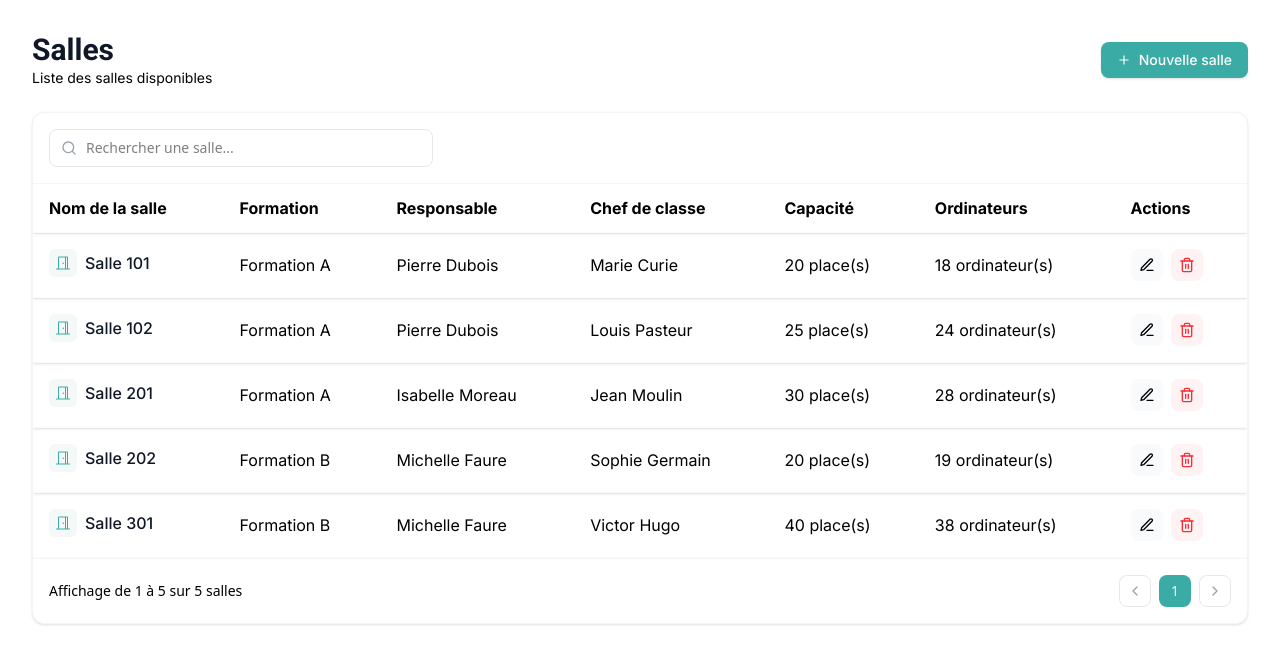
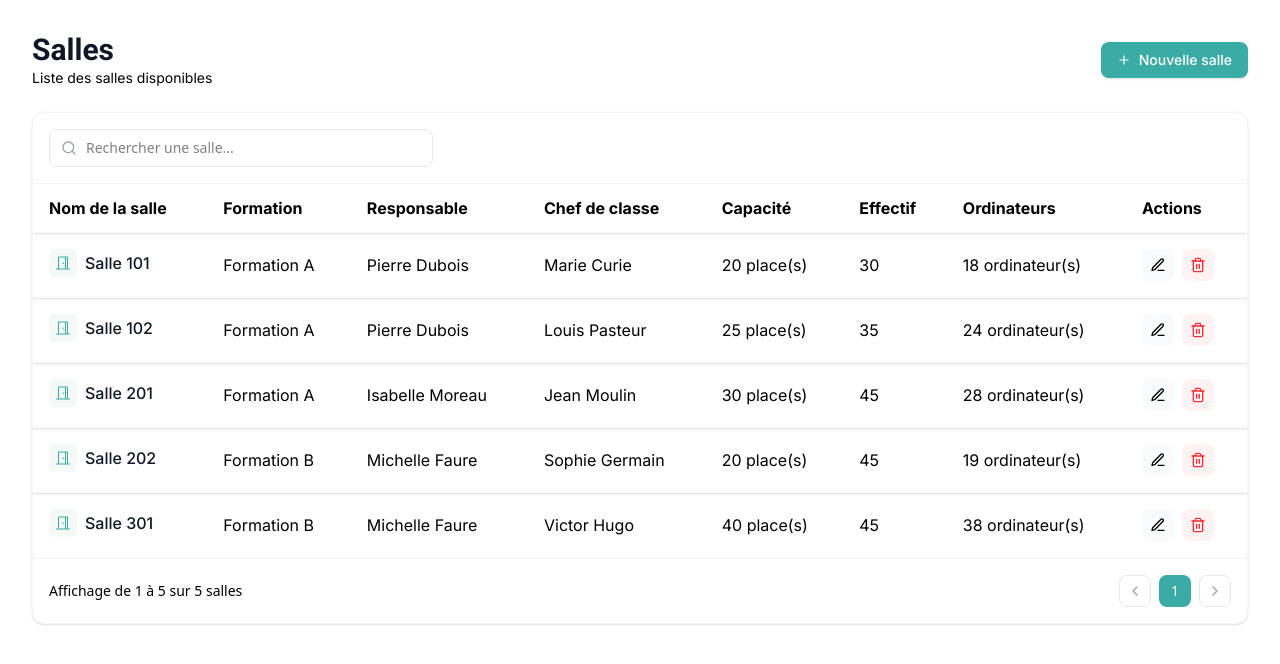
Before and after one commit to Wen360-lab/gestion_emprunt_ordi, a Next.js app: page /salle in a window 1280 px wide. Shown: the top 664 px of the page. Built offline with nearby package versions, Linux system fonts and the light colour scheme.

Commit message:
Création du dossier salle contenant les composants de la page Salle

```diff
--- a/app/(dashboard)/salle/page.tsx
+++ b/app/(dashboard)/salle/page.tsx
@@ -1,7 +1,7 @@
-import Table from "@/components/Table"; //On importe le composant Table
-import Header from "@/components/Header";//On importe le composant Header
-import SearchBar from "@/components/SearchBar";//On importe le composant SearchBar
-import Pagination from "@/components/Pagination";//On importe le composant Pagination
+import Table from "@/components/salle/Table"; //On importe le composant Table
+import Header from "@/components/salle/Header";//On importe le composant Header
+import SearchBar from "@/components/salle/SearchBar";//On importe le composant SearchBar
+import Pagination from "@/components/salle/Pagination";//On importe le composant Pagination
 
 //On définit le tableau d'objets que va contenir le composant Table
 const salles = [
@@ -12,6 +12,7 @@ const salles = [
 	responsable : "Pierre Dubois",
 	chefDeClasse : "Marie Curie",
 	capacite : 20,
+	effectif : 30,
 	ordinateurs : 18,
 	},
 
@@ -22,6 +23,7 @@ const salles = [
 	responsable : "Pierre Dubois",
 	chefDeClasse : "Louis Pasteur",
 	capacite : 25,
+	effectif : 35,
 	ordinateurs : 24,
 	},
 
@@ -32,6 +34,7 @@ const salles = [
 	responsable : "Isabelle Moreau",
 	chefDeClasse : "Jean Moulin",
 	capacite : 30,
+	effectif : 45,
 	ordinateurs : 28,
 	},
 
@@ -42,6 +45,7 @@ const salles = [
 	responsable : "Michelle Faure",
 	chefDeClasse : "Sophie Germain",
 	capacite : 20,
+	effectif : 45,
 	ordinateurs : 19,
 	},
 
@@ -52,6 +56,7 @@ const salles = [
 	responsable : "Michelle Faure",
 	chefDeClasse : "Victor Hugo",
 	capacite : 40,
+	effectif : 45,
 	ordinateurs : 38,
 	},
 
--- a/components/Table.tsx
+++ b/components/salle/Table.tsx
@@ -16,6 +16,7 @@ interface Salle {
     responsable : string;
     chefDeClasse : string;
     capacite : number;
+    effectif : number;
     ordinateurs : number
 }
 
@@ -36,6 +37,7 @@ export default function Table({ salles }: TableProps) {
                         <th className="text-left text-base font-bold text-gray-1 px-4 py-3">Responsable</th>
                         <th className="text-left text-base font-bold text-gray-1 px-4 py-3">Chef de classe</th>
                         <th className="text-left text-base font-bold text-gray-1 px-4 py-3">Capacité</th>
+                        <th className="text-left text-base font-bold text-gray-1 px-4 py-3">Effectif</th>
                         <th className="text-left text-base font-bold text-gray-1 px-4 py-3">Ordinateurs</th>
                         <th className="text-left text-base font-bold text-gray-1 px-4 py-3">Actions</th>
                     </tr>
@@ -49,6 +51,7 @@ export default function Table({ salles }: TableProps) {
                         <td className="px-4 py-4 text-gray-1">{salle.responsable}</td>
                         <td className="px-4 py-4 text-gray-1">{salle.chefDeClasse}</td>
                         <td className="px-4 py-4 text-gray-1">{salle.capacite} place(s)</td>
+                        <td className="px-4 py-4 text-gray-1">{salle.effectif}</td>
                         <td className="px-4 py-4 text-gray-1">{salle.ordinateurs} ordinateur(s)</td>
                         <td className="px-4 py-4">
                         <div className="flex gap-2">
```
Also changed, not shown: components/salle/Header.tsx (renamed from components/Header.tsx), components/salle/Pagination.tsx (renamed from components/Pagination.tsx), components/salle/SearchBar.tsx (renamed from components/SearchBar.tsx).
